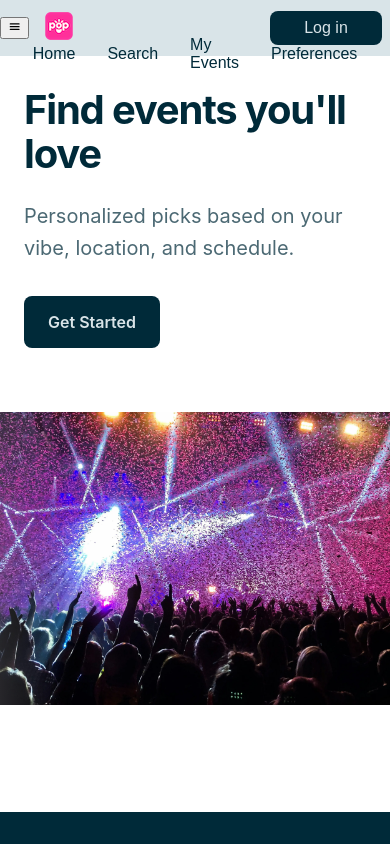
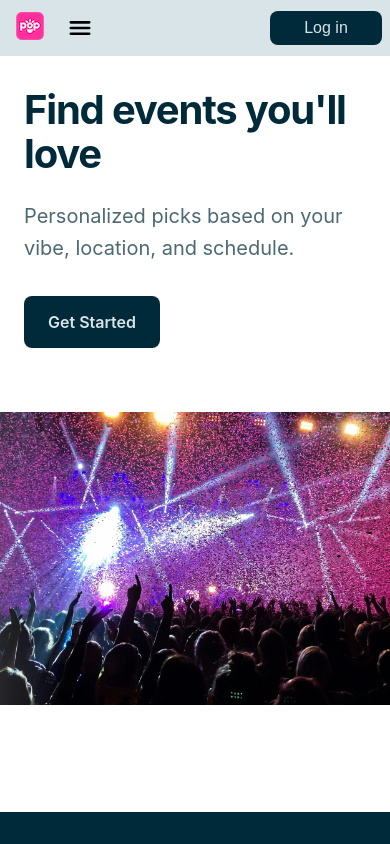
Before and after one commit to ash-kick/event-pop-app, a React (Vite) app: page / in a window 390 px wide. Shown: the top 844 px of the page. Built offline with nearby package versions, Linux system fonts and the light colour scheme; no server answers; a web font is replaced by a local one.

Commit message:
adding logic for rendering drop down menu at smaller screen sizes in the correct poision and larger screen sizes

```diff
--- a/src/App.css
+++ b/src/App.css
@@ -13,17 +13,37 @@ nav {
 .nav-links-main-large-screen {
      display: flex;
      align-items: center;
-     justify-content: flex-start;
-     position: absolute;
-     left: 50%;
-     translate: -50%;
+     justify-self: center;
 }
+.nav-links-main-small-screen {
+     display: none;
+}
+.drop-down-menu-button {
+     display: none;
+}
+@media (max-width: 768px) {
+     .drop-down-menu-button {
+          display: flex;
+          border: none;
+          background: none;
+     }
+     .io-menu-icon {
+          font-size: 28px;
+     }
 
-.nav-links-main-small-screen {
-     display: flex;
-     flex-direction: column;
-     align-items: left;
-     justify-content: left;
+     .nav-links-main-large-screen {
+          display: none;
+     }
+     .nav-links-main-small-screen {
+          display: flex;
+          flex-direction: column;
+          align-items: left;
+          justify-content: left;
+          position: absolute;
+          top: 56px;
+          left: 0px;
+          background-color: rgb(235, 246, 250);
+     }
 }
 
 #log-in-button,
--- a/src/layouts/RootLayout.jsx
+++ b/src/layouts/RootLayout.jsx
@@ -83,6 +83,9 @@ export default function RootLayout() {
           <div className="root-layout">
                <header>
                     <nav>
+                         <NavLink to="/">
+                              <img src="../assets/event-pop-icon-small.png" />
+                         </NavLink>
                          <button
                               className="drop-down-menu-button"
                               onClick={() => {
@@ -90,9 +93,6 @@ export default function RootLayout() {
                               }}>
                               <IoMenu className="io-menu-icon"></IoMenu>
                          </button>
-                         <NavLink to="/">
-                              <img src="../assets/event-pop-icon-small.png" />
-                         </NavLink>
                          {menuOpen ? <div className="nav-links-small-screen">{navLinks("small-screen")}</div> : null}
                          <div className="nav-links-large-screen">{navLinks("large-screen")}</div>
                          {isAuthenticated ? firstLetterLogoutButton : logInButton}
```
